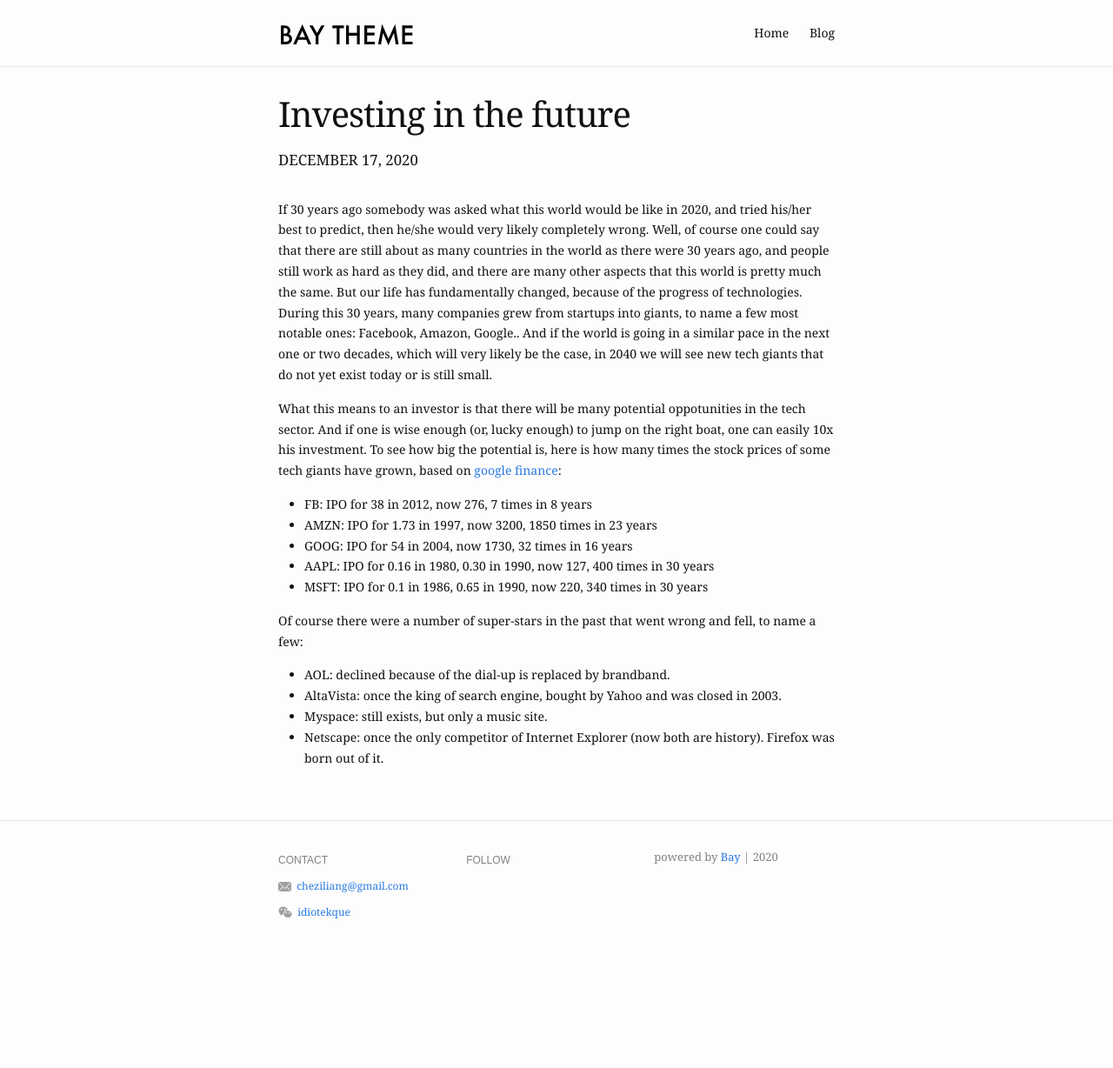
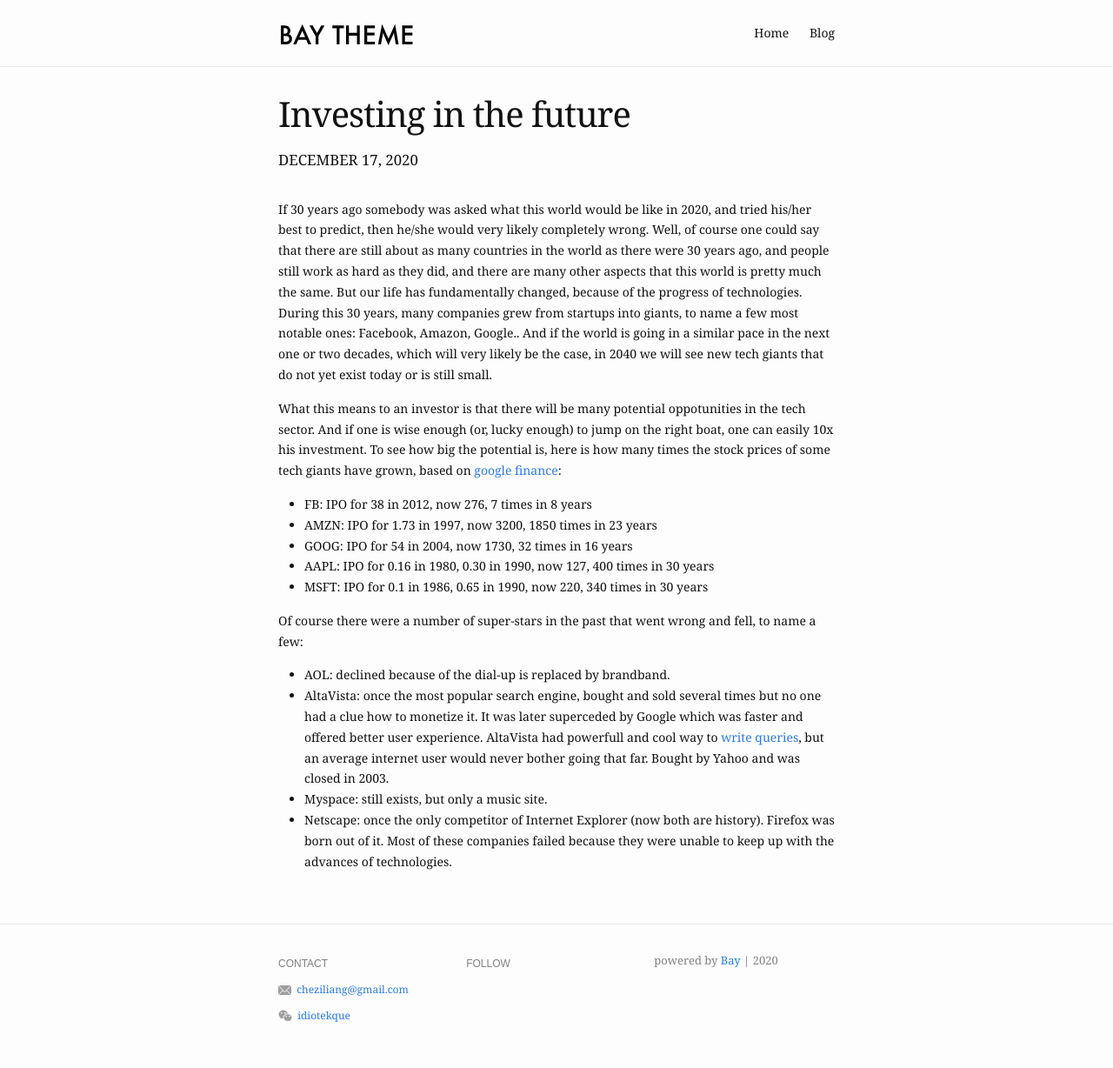
Before and after one commit to idiotekk/idiotekk.github.io, a Jekyll site: the page built from _posts/2020-12-17-techo-invest.markdown, in a window 1280 px wide. Shown: the whole page at 87% size. Built offline with Jekyll 4.4.1, drawn with Linux system fonts in a browser that asks for light colours; before the commit the page ends 1109 px from its top, so only the background shows below that.

Commit message:
Update 2020-12-17-techo-invest.markdown

```diff
--- a/_posts/2020-12-17-techo-invest.markdown
+++ b/_posts/2020-12-17-techo-invest.markdown
@@ -17,6 +17,7 @@ What this means to an investor is that there will be many potential oppotunities
 
 Of course there were a number of super-stars in the past that went wrong and fell, to name a few:
 - AOL: declined because of the dial-up is replaced by brandband.
-- AltaVista: once the king of search engine, bought by Yahoo and was closed in 2003.
+- AltaVista: once the most popular search engine, bought and sold several times but no one had a clue how to monetize it. It was later superceded by Google which was faster and offered better user experience. AltaVista had powerfull and cool way to [write queries](http://jkorpela.fi/altavista/), but an average internet user would never bother going that far. Bought by Yahoo and was closed in 2003.
 - Myspace: still exists, but only a music site.
 - Netscape: once the only competitor of Internet Explorer (now both are history). Firefox was born out of it.
+Most of these companies failed because they were unable to keep up with the advances of technologies.
```
